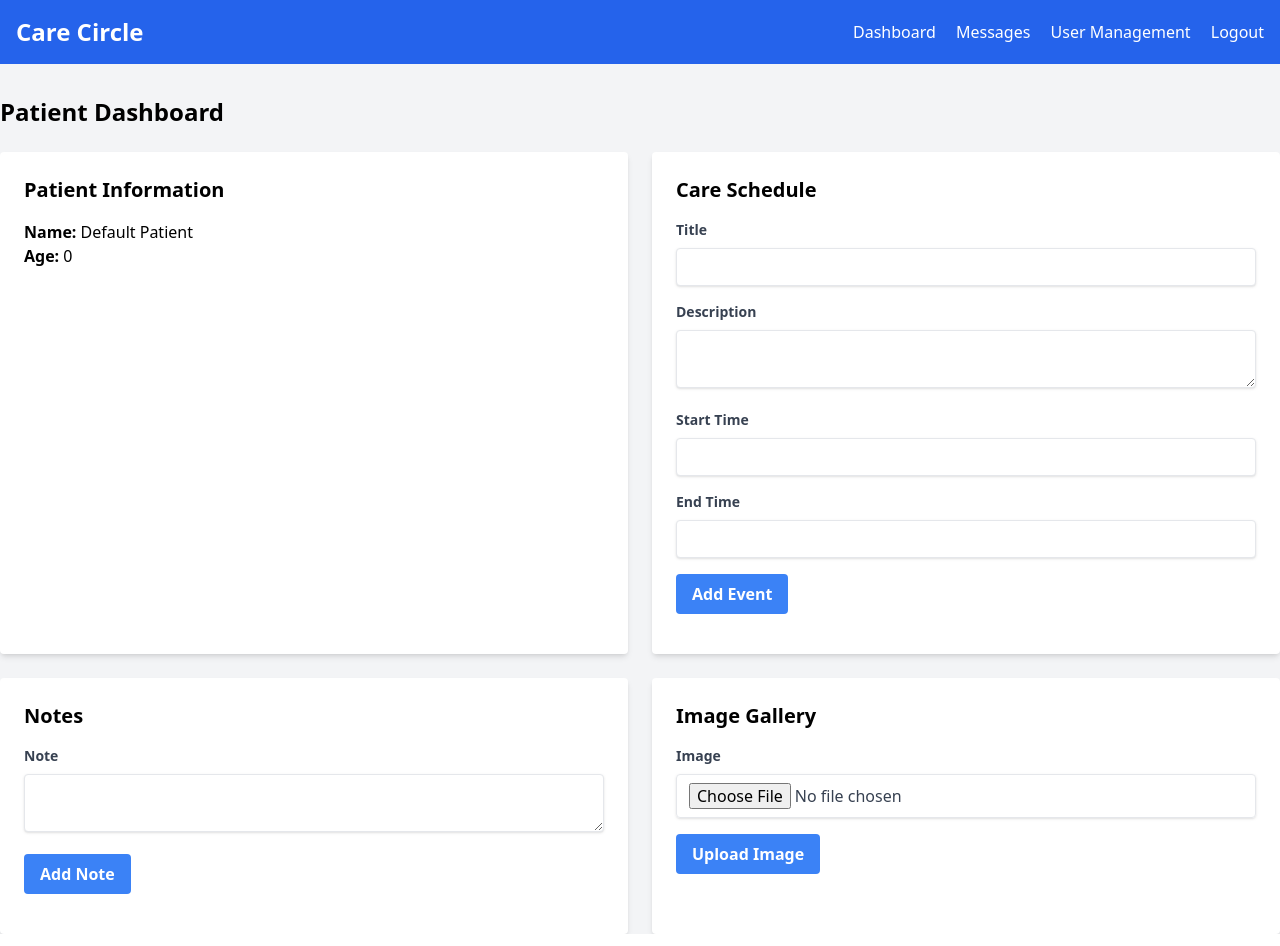
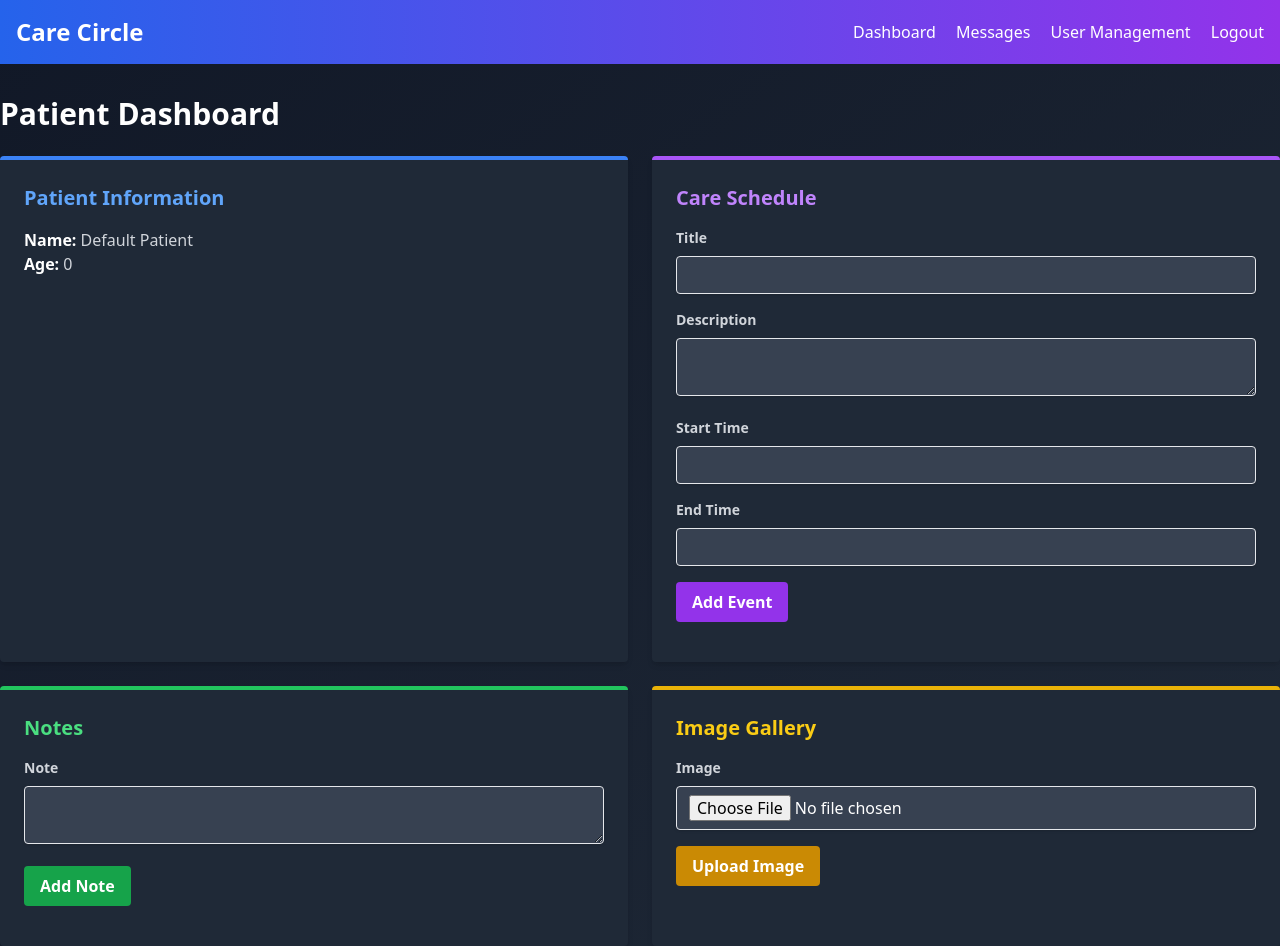
Before and after one commit to FructifyMe/Care-Circle, a Flask app: page /dashboard in a window 1280 px wide. Run offline with Flask 3, Linux system fonts and the light colour scheme; the visitor is signed in with stand-in values (Sample User, id 1); data comes from the database, SQL or seed files in the repository; data that the repository does not hold is empty; some libraries are stand-ins or nearby versions.

Commit message:
Agent query: Please check if the UI has been updated with a darker gradient theme. Verify if all pages (login, register, dashboard, and messages) have the new dark background with appropriate text colors. Also, confirm if all functionality is working correctly.

```diff
--- a/templates/base.html
+++ b/templates/base.html
@@ -6,21 +6,21 @@
     <title>Care Circle - {% block title %}{% endblock %}</title>
     <script src="https://cdn.tailwindcss.com"></script>
 </head>
-<body class="bg-gray-100">
-    <nav class="bg-blue-600 p-4">
+<body class="bg-gradient-to-br from-gray-900 to-gray-800 text-white">
+    <nav class="bg-gradient-to-r from-blue-600 to-purple-600 p-4">
         <div class="container mx-auto flex justify-between items-center">
             <a href="{{ url_for('main.index') }}" class="text-white text-2xl font-bold">Care Circle</a>
             <div>
                 {% if current_user.is_authenticated %}
-                    <a href="{{ url_for('main.dashboard') }}" class="text-white mr-4">Dashboard</a>
-                    <a href="{{ url_for('main.messages') }}" class="text-white mr-4">Messages</a>
+                    <a href="{{ url_for('main.dashboard') }}" class="text-white mr-4 hover:text-gray-200">Dashboard</a>
+                    <a href="{{ url_for('main.messages') }}" class="text-white mr-4 hover:text-gray-200">Messages</a>
                     {% if current_user.role == 'admin' %}
-                        <a href="{{ url_for('admin.user_management') }}" class="text-white mr-4">User Management</a>
+                        <a href="{{ url_for('admin.user_management') }}" class="text-white mr-4 hover:text-gray-200">User Management</a>
                     {% endif %}
-                    <a href="{{ url_for('auth.logout') }}" class="text-white">Logout</a>
+                    <a href="{{ url_for('auth.logout') }}" class="text-white hover:text-gray-200">Logout</a>
                 {% else %}
-                    <a href="{{ url_for('auth.login') }}" class="text-white mr-4">Login</a>
-                    <a href="{{ url_for('auth.register') }}" class="text-white">Register</a>
+                    <a href="{{ url_for('auth.login') }}" class="text-white mr-4 hover:text-gray-200">Login</a>
+                    <a href="{{ url_for('auth.register') }}" class="text-white hover:text-gray-200">Register</a>
                 {% endif %}
             </div>
         </div>
--- a/templates/dashboard.html
+++ b/templates/dashboard.html
@@ -3,78 +3,78 @@
 {% block title %}Dashboard{% endblock %}
 
 {% block content %}
-<h2 class="text-2xl font-bold mb-6">Patient Dashboard</h2>
+<h2 class="text-3xl font-bold mb-6 text-white">Patient Dashboard</h2>
 
 <div class="grid grid-cols-1 md:grid-cols-2 gap-6">
-    <div class="bg-white p-6 rounded shadow-md">
-        <h3 class="text-xl font-bold mb-4">Patient Information</h3>
-        <p><strong>Name:</strong> {{ patient.name }}</p>
-        <p><strong>Age:</strong> {{ patient.age }}</p>
+    <div class="bg-gray-800 p-6 rounded shadow-md border-t-4 border-t-blue-500">
+        <h3 class="text-xl font-bold mb-4 text-blue-400">Patient Information</h3>
+        <p class="text-gray-300"><strong class="text-white">Name:</strong> {{ patient.name }}</p>
+        <p class="text-gray-300"><strong class="text-white">Age:</strong> {{ patient.age }}</p>
     </div>
 
-    <div class="bg-white p-6 rounded shadow-md">
-        <h3 class="text-xl font-bold mb-4">Care Schedule</h3>
+    <div class="bg-gray-800 p-6 rounded shadow-md border-t-4 border-t-purple-500">
+        <h3 class="text-xl font-bold mb-4 text-purple-400">Care Schedule</h3>
         <form method="POST" action="{{ url_for('main.add_care_event') }}">
             {{ care_event_form.hidden_tag() }}
             <div class="mb-4">
-                {{ care_event_form.title.label(class="block text-gray-700 text-sm font-bold mb-2") }}
-                {{ care_event_form.title(class="shadow appearance-none border rounded w-full py-2 px-3 text-gray-700 leading-tight focus:outline-none focus:shadow-outline") }}
+                {{ care_event_form.title.label(class="block text-gray-300 text-sm font-bold mb-2") }}
+                {{ care_event_form.title(class="shadow appearance-none border rounded w-full py-2 px-3 text-gray-700 leading-tight focus:outline-none focus:shadow-outline bg-gray-700 text-white") }}
             </div>
             <div class="mb-4">
-                {{ care_event_form.description.label(class="block text-gray-700 text-sm font-bold mb-2") }}
-                {{ care_event_form.description(class="shadow appearance-none border rounded w-full py-2 px-3 text-gray-700 leading-tight focus:outline-none focus:shadow-outline") }}
+                {{ care_event_form.description.label(class="block text-gray-300 text-sm font-bold mb-2") }}
+                {{ care_event_form.description(class="shadow appearance-none border rounded w-full py-2 px-3 text-gray-700 leading-tight focus:outline-none focus:shadow-outline bg-gray-700 text-white") }}
             </div>
             <div class="mb-4">
-                {{ care_event_form.start_time.label(class="block text-gray-700 text-sm font-bold mb-2") }}
-                {{ care_event_form.start_time(class="shadow appearance-none border rounded w-full py-2 px-3 text-gray-700 leading-tight focus:outline-none focus:shadow-outline") }}
+                {{ care_event_form.start_time.label(class="block text-gray-300 text-sm font-bold mb-2") }}
+                {{ care_event_form.start_time(class="shadow appearance-none border rounded w-full py-2 px-3 text-gray-700 leading-tight focus:outline-none focus:shadow-outline bg-gray-700 text-white") }}
             </div>
             <div class="mb-4">
-                {{ care_event_form.end_time.label(class="block text-gray-700 text-sm font-bold mb-2") }}
-                {{ care_event_form.end_time(class="shadow appearance-none border rounded w-full py-2 px-3 text-gray-700 leading-tight focus:outline-none focus:shadow-outline") }}
+                {{ care_event_form.end_time.label(class="block text-gray-300 text-sm font-bold mb-2") }}
+                {{ care_event_form.end_time(class="shadow appearance-none border rounded w-full py-2 px-3 text-gray-700 leading-tight focus:outline-none focus:shadow-outline bg-gray-700 text-white") }}
             </div>
-            {{ care_event_form.submit(class="bg-blue-500 hover:bg-blue-700 text-white font-bold py-2 px-4 rounded focus:outline-none focus:shadow-outline") }}
+            {{ care_event_form.submit(class="bg-purple-600 hover:bg-purple-700 text-white font-bold py-2 px-4 rounded focus:outline-none focus:shadow-outline") }}
         </form>
 
         <ul class="mt-4">
             {% for event in care_events %}
-                <li class="mb-2">
-                    <strong>{{ event.title }}</strong> - {{ event.start_time.strftime('%Y-%m-%d %H:%M') }} to {{ event.end_time.strftime('%Y-%m-%d %H:%M') }}
+                <li class="mb-2 text-gray-300">
+                    <strong class="text-white">{{ event.title }}</strong> - {{ event.start_time.strftime('%Y-%m-%d %H:%M') }} to {{ event.end_time.strftime('%Y-%m-%d %H:%M') }}
                     <p>{{ event.description }}</p>
                 </li>
             {% endfor %}
         </ul>
     </div>
 
-    <div class="bg-white p-6 rounded shadow-md">
-        <h3 class="text-xl font-bold mb-4">Notes</h3>
+    <div class="bg-gray-800 p-6 rounded shadow-md border-t-4 border-t-green-500">
+        <h3 class="text-xl font-bold mb-4 text-green-400">Notes</h3>
         <form method="POST" action="{{ url_for('main.add_note') }}">
             {{ note_form.hidden_tag() }}
             <div class="mb-4">
-                {{ note_form.content.label(class="block text-gray-700 text-sm font-bold mb-2") }}
-                {{ note_form.content(class="shadow appearance-none border rounded w-full py-2 px-3 text-gray-700 leading-tight focus:outline-none focus:shadow-outline") }}
+                {{ note_form.content.label(class="block text-gray-300 text-sm font-bold mb-2") }}
+                {{ note_form.content(class="shadow appearance-none border rounded w-full py-2 px-3 text-gray-700 leading-tight focus:outline-none focus:shadow-outline bg-gray-700 text-white") }}
             </div>
-            {{ note_form.submit(class="bg-blue-500 hover:bg-blue-700 text-white font-bold py-2 px-4 rounded focus:outline-none focus:shadow-outline") }}
+            {{ note_form.submit(class="bg-green-600 hover:bg-green-700 text-white font-bold py-2 px-4 rounded focus:outline-none focus:shadow-outline") }}
         </form>
 
         <ul class="mt-4">
             {% for note in notes %}
-                <li class="mb-2">
+                <li class="mb-2 text-gray-300">
                     <p>{{ note.content }}</p>
-                    <small class="text-gray-500">{{ note.timestamp.strftime('%Y-%m-%d %H:%M') }}</small>
+                    <small class="text-gray-400">{{ note.timestamp.strftime('%Y-%m-% d %H:%M') }}</small>
                 </li>
             {% endfor %}
         </ul>
     </div>
 
-    <div class="bg-white p-6 rounded shadow-md">
-        <h3 class="text-xl font-bold mb-4">Image Gallery</h3>
+    <div class="bg-gray-800 p-6 rounded shadow-md border-t-4 border-t-yellow-500">
+        <h3 class="text-xl font-bold mb-4 text-yellow-400">Image Gallery</h3>
         <form method="POST" action="{{ url_for('main.upload_image') }}" enctype="multipart/form-data">
             {{ image_form.hidden_tag() }}
             <div class="mb-4">
-                {{ image_form.image.label(class="block text-gray-700 text-sm font-bold mb-2") }}
-                {{ image_form.image(class="shadow appearance-none border rounded w-full py-2 px-3 text-gray-700 leading-tight focus:outline-none focus:shadow-outline") }}
+                {{ image_form.image.label(class="block text-gray-300 text-sm font-bold mb-2") }}
+                {{ image_form.image(class="shadow appearance-none border rounded w-full py-2 px-3 text-gray-700 leading-tight focus:outline-none focus:shadow-outline bg-gray-700 text-white") }}
             </div>
-            {{ image_form.submit(class="bg-blue-500 hover:bg-blue-700 text-white font-bold py-2 px-4 rounded focus:outline-none focus:shadow-outline") }}
+            {{ image_form.submit(class="bg-yellow-600 hover:bg-yellow-700 text-white font-bold py-2 px-4 rounded focus:outline-none focus:shadow-outline") }}
         </form>
 
         <div class="mt-4 grid grid-cols-2 gap-4">
```
Also changed, not shown: templates/login.html (+7 -7 lines), templates/messages.html (+20 -20 lines), templates/register.html (+14 -14 lines).
